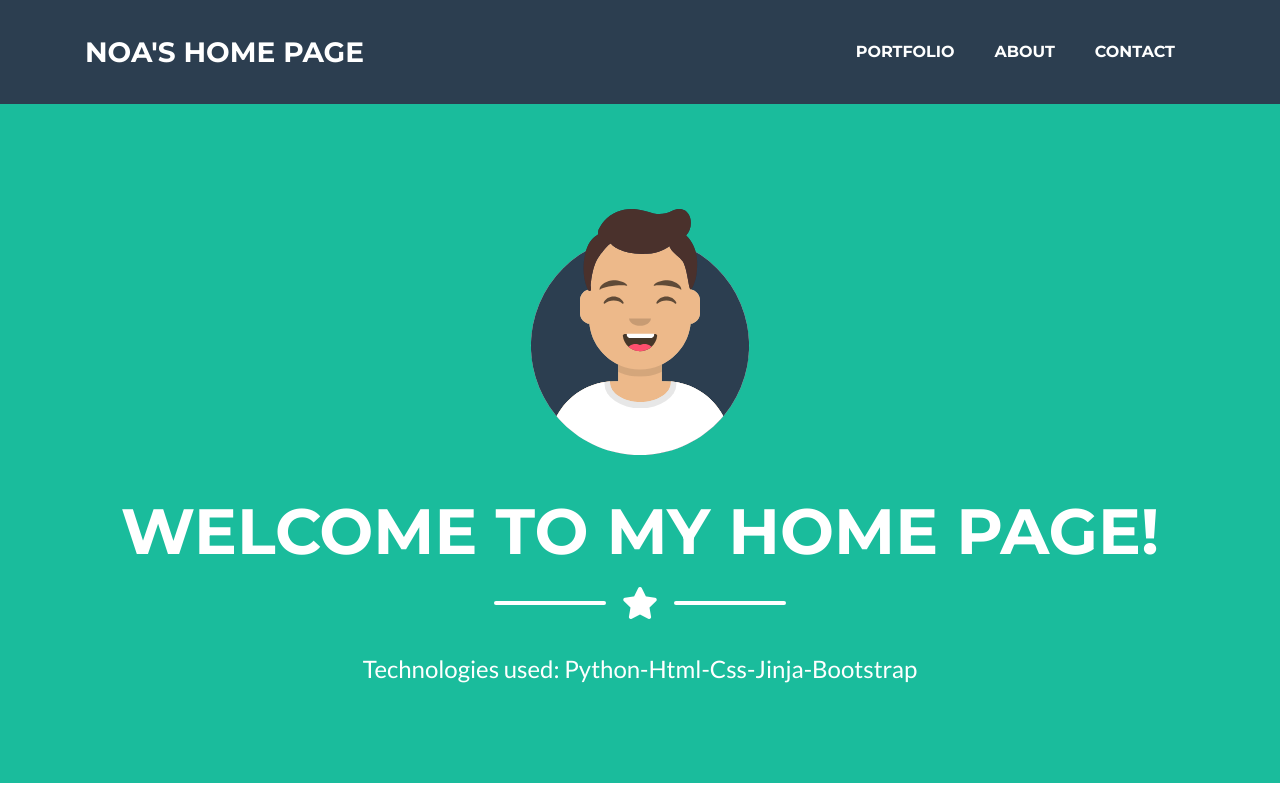
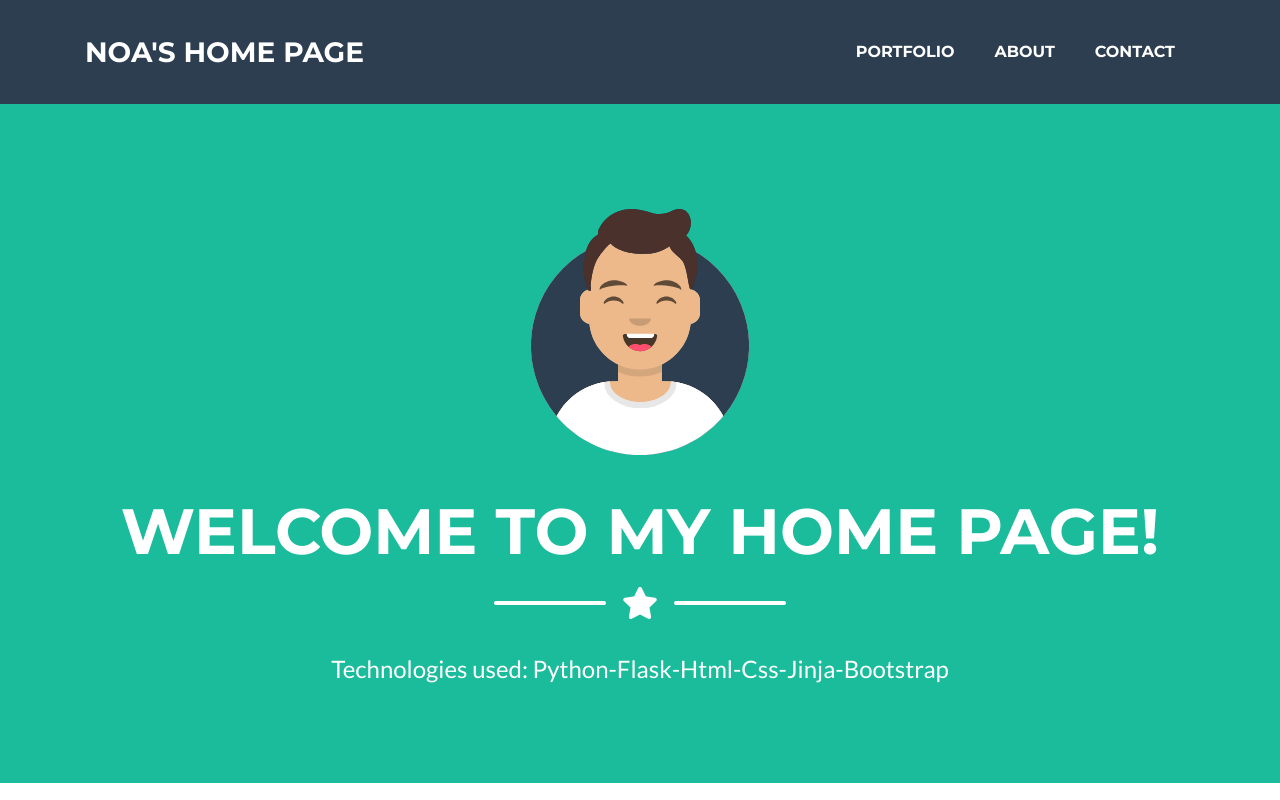
Before and after one commit to noabak/Myhomepage, a Flask app: page / in a window 1280 px wide. Run offline with Flask 2, Linux system fonts and the light colour scheme; some libraries are stand-ins or nearby versions.

Commit message:
update index.html

```diff
--- a/templates/index.html
+++ b/templates/index.html
@@ -24,7 +24,7 @@
       </div>
 
       <!-- Masthead Subheading -->
-      <p class="masthead-subheading font-weight-light mb-0">Technologies used: Python-Html-Css-Jinja-Bootstrap</p>
+      <p class="masthead-subheading font-weight-light mb-0">Technologies used: Python-Flask-Html-Css-Jinja-Bootstrap</p>
 
     </div>
   </header>
```
